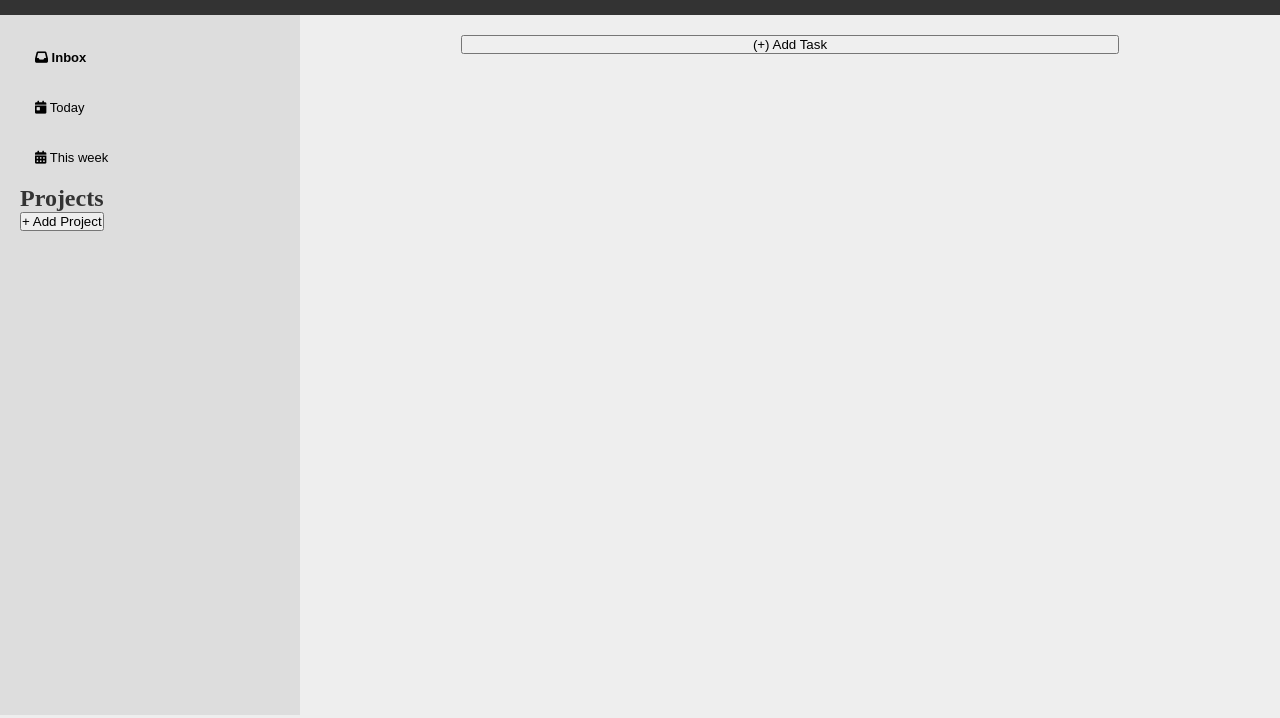
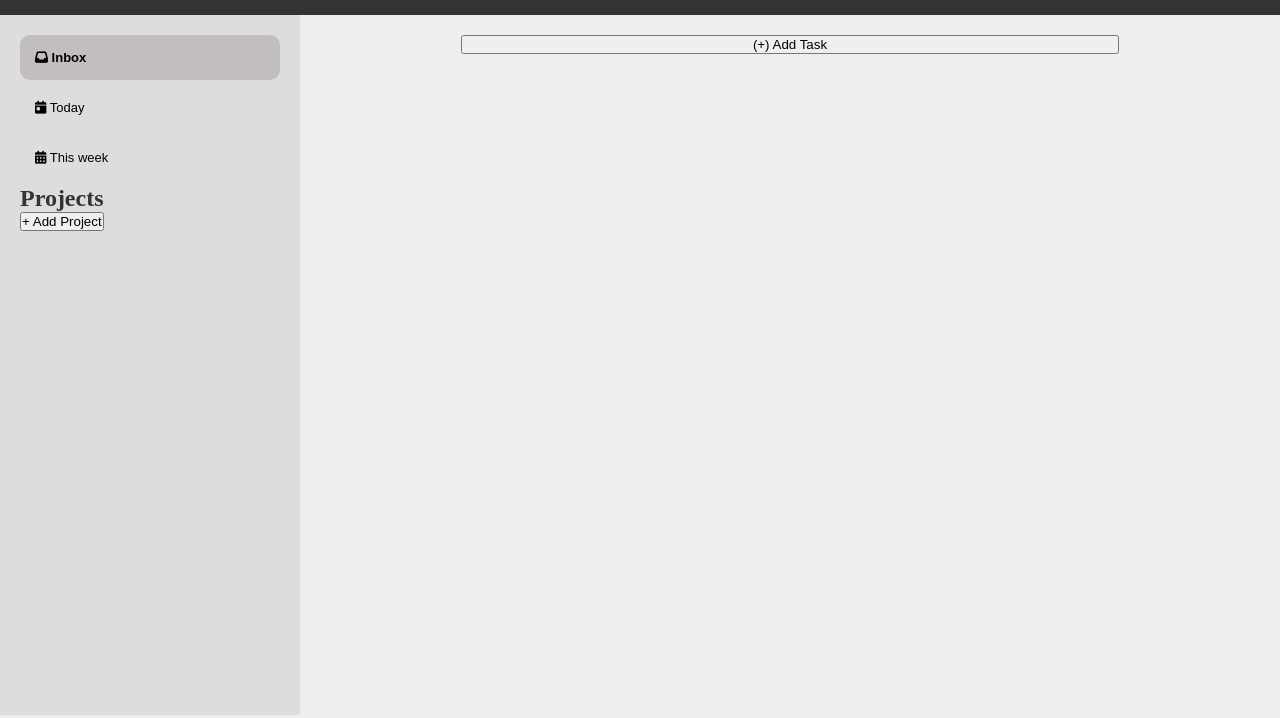
Before and after one commit to WilAm1/TodoList, a website built with webpack: page dist/index.html in a window 1280 px wide. Shown: the part 82-800 px from the top of the page. Built offline with nearby package versions, Linux system fonts and the light colour scheme.

Commit message:
Fix buttons not highlighting at hover

```diff
--- a/src/UI.js
+++ b/src/UI.js
@@ -199,11 +199,9 @@ const ProjectUI = ({ root, todoContainer }) => {
     };
     const toggleActiveStatus = (name) => {
         const allClickableBtns = Array.from(document.querySelectorAll('.highlight'));
-        console.log(allClickableBtns)
         allClickableBtns.forEach((element) => {
             element.classList.remove('active');
             if (name === element.dataset.name) {
-                console.log('element!')
                 element.classList.add('active');
             }
         });
--- a/src/localStorage.js
+++ b/src/localStorage.js
@@ -46,7 +46,7 @@ const initializeStorage = function({ inbox, todoContainer }) {
 
     if (savedProjects) {
         container = savedProjects.getProjects();
-        console.log(container);
+        // console.log(container);
 
     } else {
         //if there is no local function called savedProjects
@@ -136,7 +136,7 @@ const initializeStorage = function({ inbox, todoContainer }) {
     pubsub.subscribe('project-click', ({ name }) => {
         const project = getProject(name);
         const allTasks = project.getAll();
-        console.log(allTasks)
+        // console.log(allTasks)
         if (Object.keys(allTasks).length === 0 && allTasks.constructor === Object) {
             console.log('I have no tasks!')
             return
--- a/src/styles.css
+++ b/src/styles.css
@@ -45,6 +45,7 @@ main div#main-content {
     display: flex;
     flex-flow: column nowrap;
     gap: 20px;
+    min-width: 500px;
 }
 
 main div#main-content>* {
@@ -61,7 +62,7 @@ main div#main-content>* {
 }
 
 .project,
-#inbox-container button {
+.highlight {
     padding: 15px;
     margin-bottom: 5px;
     border: none;
@@ -71,8 +72,8 @@ main div#main-content>* {
     text-align: left;
 }
 
-#inbox-container button:hover {
-    background-color: #cecece;
+.highlight:hover {
+    background-color: #a1a1a183;
 }
 
 
@@ -81,18 +82,12 @@ main div#main-content>* {
 
 /* div.project.active */
 
-.highlight.active {
-    background-color: #cecece;
-    font-weight: bold;
-}
-
 
 /*
 .project,
 #inbox-container button {} */
 
 .project {
-    background-color: #cecece;
     display: flex;
     justify-content: space-between;
 }
@@ -196,3 +191,9 @@ main div#main-content>* {
 .card-extended.active {
     display: block;
 }
+
+#inbox-container .highlight.active,
+.highlight.active {
+    background-color: #c2bebe;
+    font-weight: bold;
+}
```
Also changed, not shown: dist/main.js.
